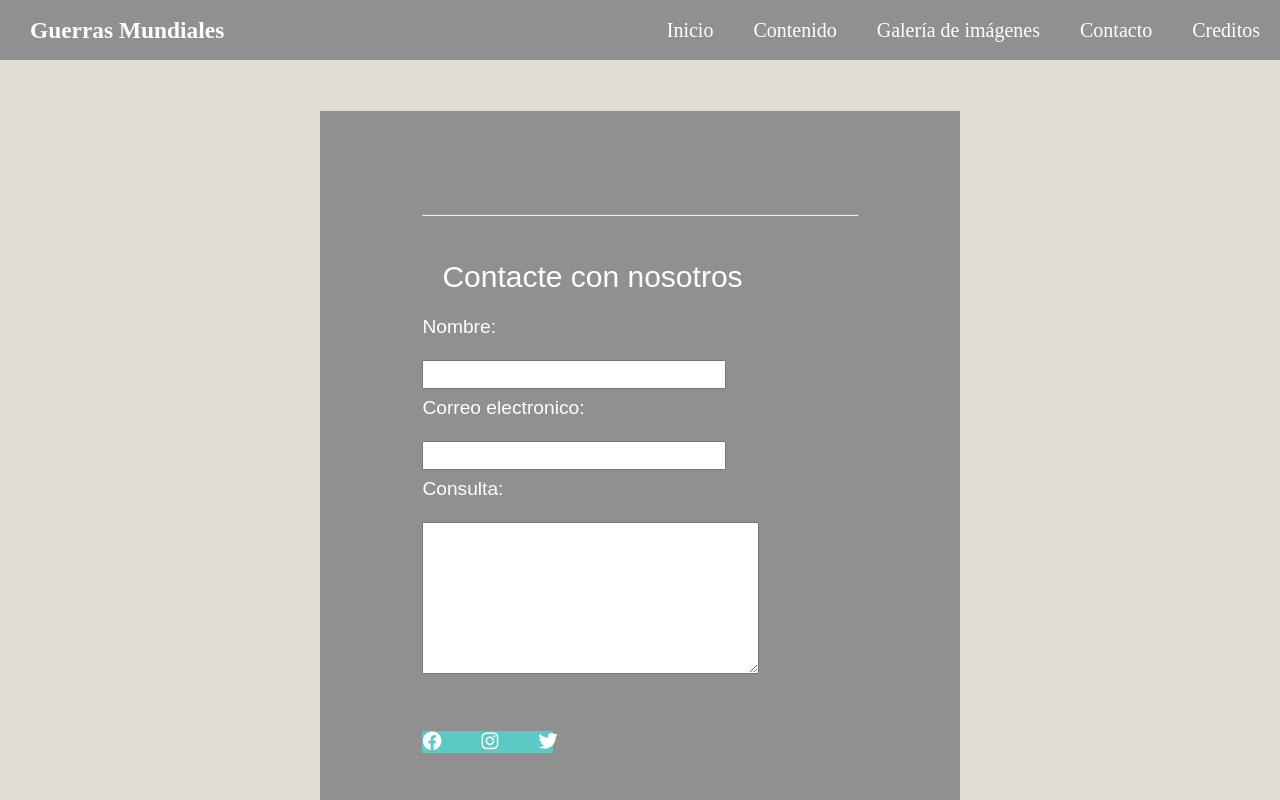
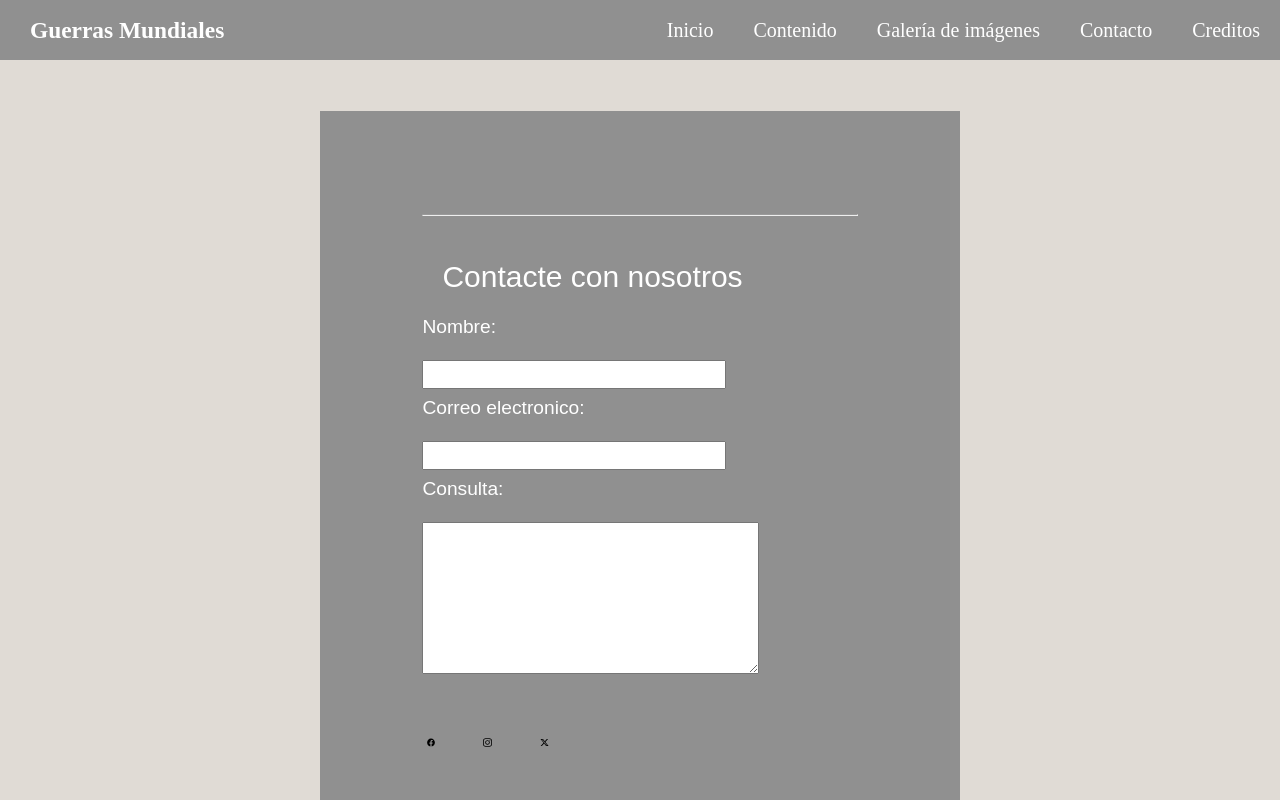
Before and after one commit to JRojas23000/JRojas23000.github.io, a plain HTML site: page contacto.html in a window 1280 px wide. Shown: the top 800 px of the page. Drawn offline with Linux system fonts and the light colour scheme.

Commit message:
arreglando errores de visualizacion

```diff
--- a/contacto.html
+++ b/contacto.html
@@ -56,9 +56,9 @@
 
                 <div class="box">
                     <ul class="icono">
-                        <li><a href="https://www.facebook.com/KatherineBeltran.dospuntostres/"><i class="fab fa-facebook"></i></a></li>
-                        <li><a href="https://instagram.com/kaibeltran1402?utm_source=qr&igshid=MzNlNGNkZWQ4Mg%3D%3D"><i class="fab fa-instagram"></i></a></li>
-                        <li><a href="https://twitter.com/elonmusk"><i class="fab fa-twitter"></i></a></li>
+                        <li><a href="https://www.facebook.com/KatherineBeltran.dospuntostres/"><img src="img/facebook.svg" alt=""></a></li>
+                        <li><a href="https://instagram.com/kaibeltran1402?utm_source=qr&igshid=MzNlNGNkZWQ4Mg%3D%3D"><img src="img/instagram.svg" alt=""></a></li>
+                        <li><a href="https://twitter.com/elonmusk"><img src="img/x-twitter.svg" alt=""></a></li>
                     </ul>
                 </div>
 
--- a/css/estilo.css
+++ b/css/estilo.css
@@ -176,7 +176,7 @@ footer{
 
 .box {
     text-align: center;
-    background-color: rgb(93, 201, 197);
+
     width: 30%;
 }
 
```
Also changed, not shown: img/facebook.svg (added), img/instagram.svg (added), img/x-twitter.svg (added).
